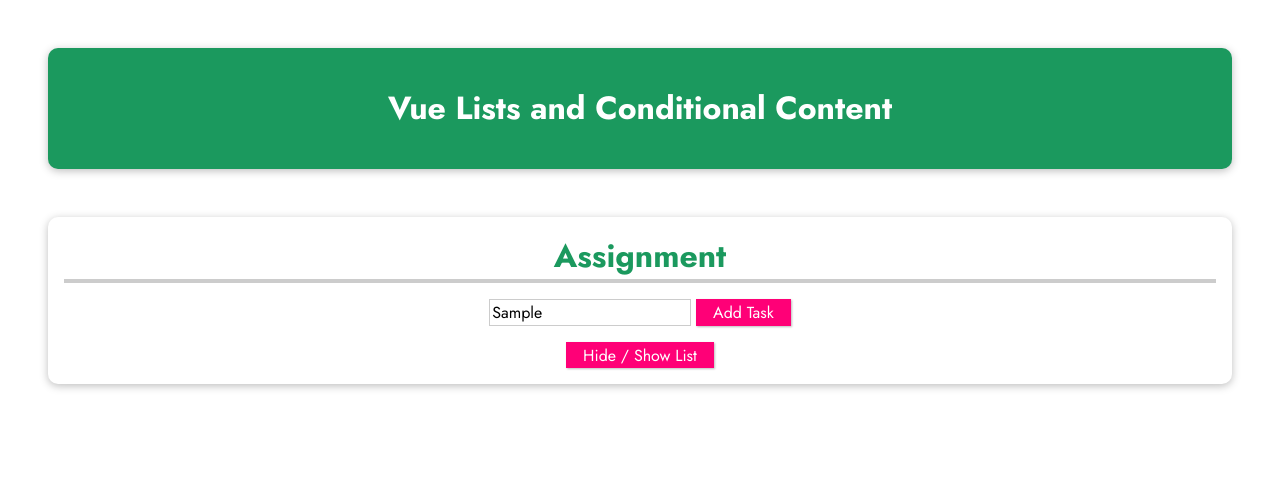
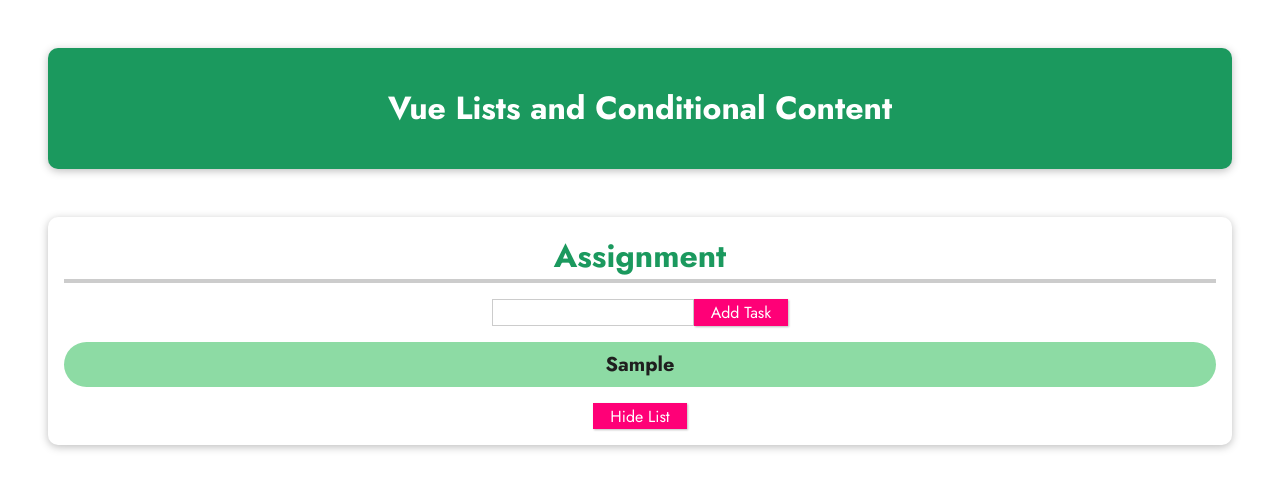
Before and after one commit to JuliaDudkina/Vue.js-ListRendering, a plain HTML site: page index.html in a window 1280 px wide. Both pictures are taken after typing "Sample" into the empty fields and a click on the button "Add Task". Drawn offline with nearby package versions, Linux system fonts and the light colour scheme.

Commit message:
rendering lists

```diff
--- a/app.js
+++ b/app.js
@@ -0,0 +1,24 @@
+const app = Vue.createApp({
+    data(){
+        return{
+            enteredValue: '',
+            tasks: [],
+            visibility: true
+        }
+    },
+    computed:{ // has to return !!!!!!!!!!
+        buttonText(){
+            return this.visibility ? "Hide" : "Show";
+        }
+    },
+    methods:{
+        addTask(){
+            this.tasks.push(this.enteredValue);
+            this.enteredValue = '';
+        },
+        toggle(){
+            this.visibility = !this.visibility;
+        }
+    }
+})
+app.mount('#assignment')
--- a/index.html
+++ b/index.html
@@ -20,14 +20,14 @@
   <h2>Assignment</h2>
   <!-- 1) Add code to manage a list of tasks in a Vue app -->
   <!-- When clicking "Add Task" a new task with the entered text should be added -->
-      <input type="text">
-      <button>Add Task</button>
-      <ul>
-        <!-- 2) Output the list of tasks here -->
+  <input v-model="enteredValue" type="text">
+  <button @click="addTask">Add Task</button>
+  <ul v-show="visibility">
+    <li v-for="task in tasks" :key="task">{{ task }}</li>
   </ul>
   <!-- 3) When the below button is pressed, the list should be shown or hidden -->
   <!-- BONUS: Also update the button caption -->
-      <button>Hide / Show List</button>
+  <button @click="toggle">{{buttonText}} List</button>
 </section>
 </body>
 </html>
```
Lines whose indentation alone changed are shown as unchanged.
